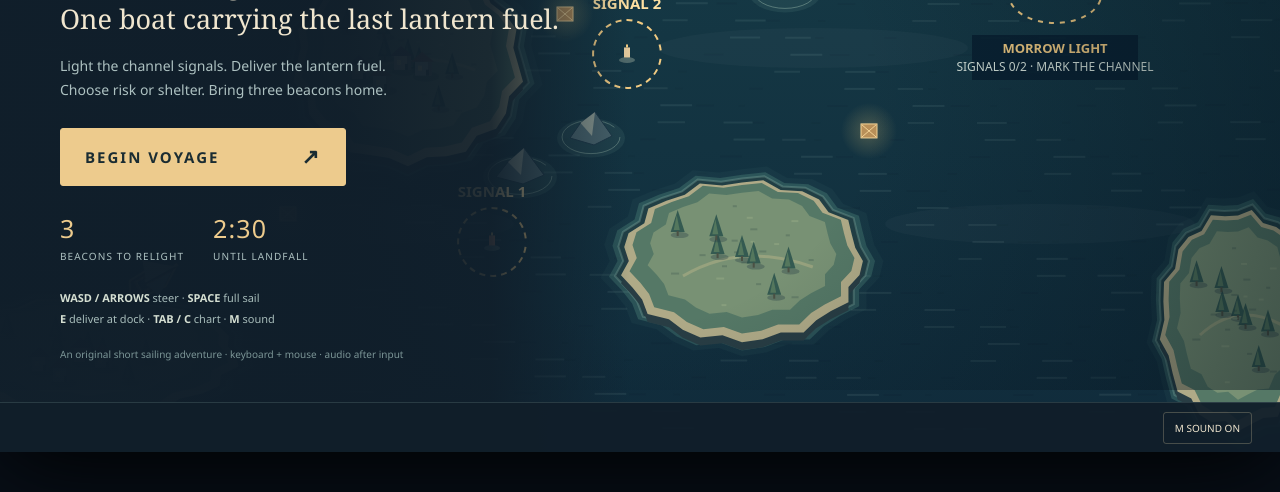
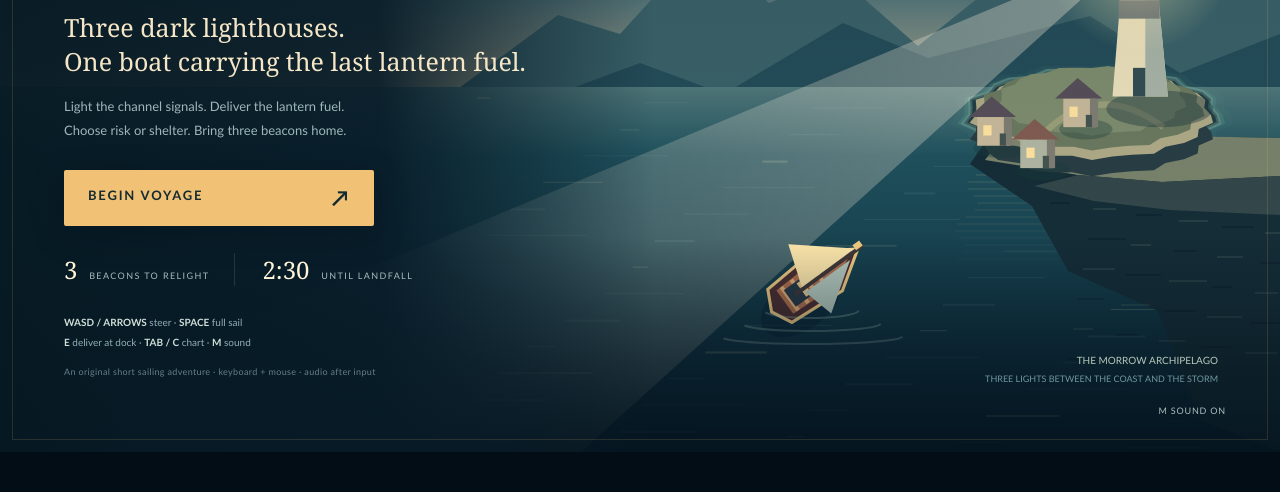
Before and after one commit to Omega4T/tidebound-stormcourier, a plain HTML site: page game/index.html in a window 1280 px wide. Shown: the part 308-800 px from the top of the page. Drawn offline with Linux system fonts and the light colour scheme; animation ran at ten frames a second.

Commit message:
Redesign nautical UI and add original cinematic title scene

```diff
--- a/game/src/main.js
+++ b/game/src/main.js
@@ -2,6 +2,7 @@ import { createVoyage, startVoyage, interact, chooseDock } from './campaign.js';
 import { REGIONS, distance } from './regions.js';
 import { updateSailing } from './sailing.js';
 import { drawWorld } from './coastal-art.js';
+import { drawTitleScene } from './title-scene.js';
 import { unlockAudio, toggleSound, playCue } from './audio.js';
 import { pauseScreen, dockScreen, resultScreen, voyageScore } from './screens.js';
 
@@ -92,7 +93,8 @@ function frame(time) {
     left: keys.has('a') || keys.has('arrowleft'), right: keys.has('d') || keys.has('arrowright'),
     up: keys.has('w') || keys.has('arrowup'), down: keys.has('s') || keys.has('arrowdown'), boost: keys.has(' '),
   }, dt);
-  drawWorld(context, state, time / 1000);
+  if (state.phase === 'title') drawTitleScene(context, time / 1000);
+  else drawWorld(context, state, time / 1000);
   for (const event of state.events.splice(0)) playCue(event);
   updateInterface(); requestAnimationFrame(frame);
 }
--- /dev/null
+++ b/game/src/title-scene.js
@@ -0,0 +1,82 @@
+// A dedicated, original title-screen seascape. This is the real menu renderer.
+import { polygon, ellipse, drawBoat, drawIsland } from './coastal-art.js';
+import { REGIONS } from './regions.js';
+
+function paintSky(ctx, time) {
+  const sky = ctx.createLinearGradient(0, 0, 0, 390);
+  sky.addColorStop(0, '#082332');
+  sky.addColorStop(.58, '#326373');
+  sky.addColorStop(1, '#c4b290');
+  ctx.fillStyle = sky;
+  ctx.fillRect(0, 0, 1280, 390);
+  ellipse(ctx, 1010, 158, 57, 57, '#f5dfac');
+  ellipse(ctx, 1014, 156, 51, 51, '#f2ddb0');
+  for (let i = 0; i < 7; i++) {
+    const x = 560 + i * 118 + Math.sin(time * .035 + i) * 12;
+    ellipse(ctx, x, 90 + i % 3 * 46, 150, 12, '#98b1ae0d');
+  }
+  polygon(ctx, [[440,370],[558,283],[620,302],[703,211],[769,271],
+    [838,244],[918,314],[1033,222],[1140,272],[1280,205],[1280,420]], '#3b6269');
+  polygon(ctx, [[500,383],[640,331],[724,362],[843,291],[928,326],
+    [1090,284],[1180,341],[1280,302],[1280,430]], '#244d59');
+  ctx.strokeStyle = '#182f3c'; ctx.lineWidth = 1.5;
+  for (let i = 0; i < 5; i++) {
+    const x = 750 + i * 37, y = 130 + Math.sin(i * 5) * 17;
+    ctx.beginPath(); ctx.moveTo(x - 5,y + 1);ctx.quadraticCurveTo(x,y - 5,x + 5,y + 1);ctx.stroke();
+  }
+}
+
+function paintWater(ctx, time) {
+  const sea = ctx.createLinearGradient(0, 350, 0, 720);
+  sea.addColorStop(0, '#547b7d');sea.addColorStop(.2, '#1f515d');sea.addColorStop(1, '#081f30');
+  ctx.fillStyle = sea;ctx.fillRect(0, 355, 1280, 365);
+  for (let i = 0; i < 68; i++) {
+    const y = 365 + i * 5.3;
+    const x = 470 + (i * 173.7) % 900;
+    const length = 13 + (i * 31) % 90;
+    ctx.fillStyle = i % 4 === 0 ? '#e7d8a333' : '#afd1c217';
+    ctx.fillRect(x + Math.sin(time * .4 + i) * 8, y, length, 1 + (i % 3 === 0));
+  }
+  for (let i = 0; i < 24; i++) {
+    const y = 365 + i * 7;
+    ctx.fillStyle = `rgba(247,218,158,${.15 * (1 - i / 24)})`;
+    ctx.fillRect(1000 - i * 2 + Math.sin(time + i) * 8, y, 18 + i * 4, 2);
+  }
+}
+
+function paintHeadland(ctx, time) {
+  polygon(ctx, [[970,432],[1003,384],[1095,372],[1176,404],[1280,406],[1280,720],
+    [1200,688],[1158,579],[1068,539],[1032,474]], '#152d37');
+  polygon(ctx, [[985,428],[1018,384],[1100,377],[1182,404],[1280,406],
+    [1280,444],[1162,450],[1078,443]], '#78826b');
+  polygon(ctx, [[1034,454],[1078,443],[1162,450],[1280,444],[1280,483],
+    [1170,478],[1094,469]], '#33474a');
+  for (let i = 0; i < 27; i++) {
+    const x = 1050 + (i * 43) % 220, y = 470 + i * 6;
+    ctx.fillStyle = i % 2 ? '#71827b31' : '#030f223e';
+    ctx.fillRect(x,y,20 + i % 7 * 3,2);
+  }
+  // Scale the game's own island/lighthouse art into the menu composition.
+  ctx.save();ctx.translate(1092,383);ctx.scale(2.05,2.05);
+  drawIsland(ctx, {x:0,y:0,rx:58,ry:21,light:true,village:true},
+    {...REGIONS[0],land:'#6a795f',grass:'#7e8d6e'}, time, true);
+  ctx.restore();
+}
+
+export function drawTitleScene(ctx, time) {
+  paintSky(ctx, time);paintWater(ctx, time);paintHeadland(ctx, time);
+  // The courier vessel stays the same design as the playable boat.
+  ctx.save();ctx.translate(813,550 + Math.sin(time * .65) * 3);ctx.scale(2.05,2.05);
+  drawBoat(ctx,{x:0,y:0,angle:-.63,fullSail:true,invulnerable:0},time);ctx.restore();
+  ctx.strokeStyle = '#bad4c54a';ctx.lineWidth = 2;
+  for (let i = 0; i < 3; i++) {
+    ctx.beginPath();ctx.ellipse(811,578 + i * 13,48 + i * 22,8,0,.1,Math.PI * .9);ctx.stroke();
+  }
+  const fade=ctx.createLinearGradient(0,0,0,720);
+  fade.addColorStop(0,'#04131d25');fade.addColorStop(.7,'#04131d00');fade.addColorStop(1,'#04131dd9');
+  ctx.fillStyle=fade;ctx.fillRect(0,0,1280,720);
+  ctx.fillStyle='#b7c9bb';ctx.textAlign='right';ctx.font='10px Trebuchet MS';
+  ctx.fillText('THE MORROW ARCHIPELAGO',1218,632);
+  ctx.fillStyle='#6f989f';ctx.font='9px Trebuchet MS';
+  ctx.fillText('THREE LIGHTS BETWEEN THE COAST AND THE STORM',1218,650);
+}
--- a/game/style.css
+++ b/game/style.css
@@ -1,77 +1,94 @@
 * { box-sizing: border-box; }
-:root { color-scheme: dark; --gold: #edcb8d; --cream: #f0e6cf; --muted: #adc1c1; --ink: #101e2a; --mint: #9bd7bd; }
-body { margin: 0; background: #080f18; color: var(--cream); font-family: 'Segoe UI', system-ui, sans-serif; overflow: hidden; }
-button { font: inherit; cursor: pointer; color: var(--cream); border: 1px solid #c6bb954d; background: #17313d; border-radius: 3px; transition: background .15s, border-color .15s; }
-button:hover { background: #2a4851; border-color: var(--gold); }
-button:focus-visible { outline: 3px solid var(--mint); outline-offset: 4px; }
-button:disabled { opacity: .43; cursor: default; }
-button.primary { background: var(--gold); color: #1a2c32; border-color: var(--gold); padding: 18px 24px; font-size: 15px; letter-spacing: 2px; font-weight: 800; }
-button.primary:hover { background: #ffe3aa; }
-[hidden] { display: none !important; }
-#viewport { position: absolute; width: 100vw; height: 100vh; display: grid; place-items: center; }
-#stage { position: relative; width: 1280px; height: 720px; flex-shrink: 0; transform-origin: center; overflow: hidden; background: #173e49; box-shadow: 0 12px 90px #000; }
-canvas { position: absolute; inset: 0; }
-.eyebrow { color: var(--gold); font-size: 11px; font-weight: 700; letter-spacing: 2.5px; }
-#hud { position: absolute; top: 0; left: 0; width: 100%; height: 100px; padding: 20px 30px; display: flex; align-items: center; gap: 28px; background: #101e2af2; border-bottom: 1px solid #b4c3b62b; }
-.identity { width: 345px; display: grid; gap: 3px; }
-.identity strong { font: 26px Georgia, serif; }
-#mission { color: var(--muted); font-size: 12px; }
-.instrument { min-width: 110px; display: grid; gap: 4px; }
-.instrument > span { color: var(--muted); font-size: 10px; letter-spacing: 1.5px; }
-.instrument > strong { font: 600 24px system-ui; line-height: 1.1; }
-.instrument small { color: #acc0bd; font-size: 10px; }
-.supply { min-width: 135px; }
-.clock { margin-left: auto; min-width: 176px; }
-.clock strong { color: var(--gold); font-variant-numeric: tabular-nums; }
-.meter { height: 4px; background: #45616c; margin-top: 2px; width: 110px; }
-.meter i { display: block; height: 100%; background: var(--mint); transition: width .1s; }
-#sail-meter { background: var(--gold); }
-#voyage-path { position: absolute; top: 112px; left: 30px; display: flex; align-items: center; gap: 13px; font-size: 10px; letter-spacing: 1px; color: #c5d4ce; }
-.path-node { padding: 7px 12px; border: 1px solid #9cbdb755; background: #102634cc; }
-.path-node.lit { color: var(--gold); border-color: #edcb8d88; }
-.path-node.current { background: #edcb8d; color: #18303a; }
-.title-panel { position: absolute; left: 0; top: 0; width: 630px; height: 720px; padding: 55px 0 20px 60px; background: linear-gradient(90deg, #101e2afa 55%, #101e2ae6 78%, #101e2a00); }
-h1 { font: 72px Georgia, serif; letter-spacing: 2px; font-weight: normal; line-height: .96; margin: 30px 0 28px; color: #f5e8c9; }
-h1 span { display: block; font: 17px system-ui; font-weight: 500; letter-spacing: 10px; margin-top: 14px; color: var(--gold); }
-.premise { font: 27px/1.3 Georgia, serif; margin: 0 0 18px; }
-.description { color: var(--muted); font-size: 14px; line-height: 1.7; margin: 0 0 26px; }
-#start { min-width: 286px; text-align: left; }
-#start span { float: right; font-size: 21px; line-height: 18px; }
-.title-rules { display: flex; gap: 29px; margin-top: 25px; color: var(--muted); font-size: 10px; letter-spacing: 1.1px; }
-.title-rules b { color: var(--gold); display: block; font-size: 25px; font-weight: 500; margin-bottom: 4px; }
-.controls-title { color: #a7bcba; font-size: 11px; line-height: 1.9; margin-top: 25px; }
-.controls-title b { font-weight: 600; color: #d5dfd2; }
-.fine { display: block; color: #7c9697; font-size: 10px; margin-top: 17px; }
-#controls { position: absolute; bottom: 0; left: 0; right: 0; height: 50px; background: #101e2af2; border-top: 1px solid #9cbdb72e; display: flex; align-items: center; justify-content: space-between; padding: 0 28px; font-size: 10px; color: #b0c0bb; letter-spacing: 1px; }
-#controls b { color: var(--cream); font-weight: 600; }
-#controls div { display: flex; gap: 8px; }
-#controls button { font-size: 10px; padding: 8px 11px; background: transparent; }
-body.title #controls > span, body.title #chart-button, body.title #pause-button { visibility: hidden; }
-#notice { position: absolute; bottom: 70px; left: 50%; transform: translateX(-50%); width: max-content; max-width: 850px; text-align: center; padding: 12px 22px; background: #101e2aeb; border: 1px solid #ccb98c66; color: #f1dbac; font-size: 13px; box-shadow: 0 6px 30px #05151d66; }
-#dock-prompt { position: absolute; bottom: 142px; left: 50%; transform: translateX(-50%); display: flex; gap: 14px; align-items: center; padding: 15px 23px; background: #f0d397; color: #19313a; font-size: 14px; letter-spacing: 1px; box-shadow: 0 4px 20px #0d2537aa; }
-#dock-prompt small { font-size: 10px; letter-spacing: .5px; }
-kbd { border: 1px solid currentColor; padding: 7px 10px; font: bold 18px system-ui; }
-.modal { position: absolute; top: 172px; left: 260px; width: 760px; padding: 28px 34px; background: #102431f5; border: 1px solid #bda77b99; box-shadow: 0 18px 100px #061420bb; }
-.modal h2 { font: 39px Georgia, serif; margin: 10px 0 10px; color: var(--cream); }
-.modal p { color: var(--muted); font-size: 14px; line-height: 1.6; margin: 9px 0 17px; }
-.summary { display: flex; gap: 25px; padding: 15px 0 19px; border-bottom: 1px solid #94aba34d; margin-bottom: 16px; }
-.summary > div { flex: 1; color: var(--muted); font-size: 10px; letter-spacing: 1px; }
-.summary strong { display: block; color: var(--gold); font-size: 30px; margin-bottom: 4px; font-weight: 500; }
-.shop { display: flex; gap: 10px; margin: 18px 0; }
-.shop button { flex: 1; text-align: left; padding: 14px 12px; min-height: 86px; }
-.shop b { display: block; color: var(--gold); font-size: 13px; margin-bottom: 8px; }
-.shop small { color: #bccbc2; font-size: 11px; line-height: 1.5; }
-.route-row { display: flex; gap: 15px; align-items: center; margin: 17px 0 20px; }
-.route-row button { padding: 10px 13px; font-size: 12px; color: var(--gold); }
-.route-row span { font-size: 12px; color: var(--muted); max-width: 380px; line-height: 1.5; }
-.modal .primary { padding: 14px 20px; font-size: 12px; }
-.modal .secondary { padding: 14px 20px; font-size: 12px; margin-left: 10px; }
-#chart { position: absolute; left: 700px; top: 162px; width: 520px; padding: 23px; border: 1px solid #b9a575; background: #172c38f7; box-shadow: 0 20px 60px #071825b0; }
-#chart h2 { font: 30px Georgia, serif; margin: 7px 0 15px; }
-#chart p { font-size: 12px; color: var(--muted); line-height: 1.6; }
-.chart-row { display: flex; align-items: center; gap: 16px; border-top: 1px solid #9aada044; padding: 14px 0; }
-.chart-row .badge { border: 1px solid #c5b07c; color: var(--gold); width: 33px; height: 33px; display: grid; place-items: center; }
-.chart-row strong { font-size: 14px; }
-.chart-row small { display: block; color: #a9bdb6; margin-top: 4px; font-size: 11px; }
-#close-chart { padding: 10px 20px; width: 100%; margin-top: 12px; font-size: 11px; }
-.loss-label { color: #eda28e; }
+:root { color-scheme:dark; --gold:#f1c176; --cream:#fff3d8; --muted:#9fb5ba; --ink:#071a26; --mint:#9edfd0; --line:#a3bfb52b; }
+body { margin:0; overflow:hidden; background:#030d16; color:var(--cream); font-family:'Trebuchet MS','Segoe UI',sans-serif; }
+button { font:inherit; cursor:pointer; border:1px solid #e3cd9a55; color:var(--cream); background:#102e3a; border-radius:2px; transition:background .15s,transform .15s; }
+button:hover { background:#214653; border-color:var(--gold); }
+button:active { transform:translateY(1px); }
+button:focus-visible { outline:3px solid var(--mint); outline-offset:4px; }
+button:disabled { opacity:.38; cursor:not-allowed; }
+button.primary { background:var(--gold); color:#152b32; border:0; padding:17px 24px; font-size:13px; letter-spacing:1.8px; font-weight:800; }
+button.primary:hover { background:#ffe1a4; }
+[hidden] { display:none !important; }
+#viewport { position:absolute; width:100vw; height:100vh; }
+#stage { position:relative; width:1280px; height:720px; transform-origin:center; overflow:hidden; background:#102e3a; }
+#stage::after { content:''; pointer-events:none; position:absolute; inset:12px; border:1px solid #f1c17625; z-index:15; }
+canvas { position:absolute; inset:0; }
+.eyebrow { color:var(--gold); font-size:10px; font-weight:700; letter-spacing:2.4px; line-height:1.4; }
+/* The title is a real interactive scene, not a separate poster. */
+.title-panel { position:absolute; inset:0 auto 0 0; width:655px; padding:64px 0 30px 64px; background:linear-gradient(90deg,#061923f5 0%,#071b27ed 58%,#071b2700 100%); }
+.title-panel>.eyebrow { display:flex; align-items:center; gap:14px; color:#b4cbc8; font-size:10px; letter-spacing:3px; }
+.title-panel>.eyebrow::before { content:'✦'; color:var(--gold); font-size:20px; }
+h1 { margin:46px 0 27px; font:normal 91px/.86 Georgia,'Times New Roman',serif; letter-spacing:-4px; color:#fff0ce; text-shadow:0 3px 30px #0005; }
+h1 span { display:block; margin:20px 0 0 4px; font:700 13px/1.2 'Trebuchet MS',sans-serif; color:var(--gold); letter-spacing:11px; }
+.premise { font:25px/1.35 Georgia,serif; color:#f4e6c7; margin:0 0 17px; }
+.description { color:#9fb7bc; font-size:13px; line-height:1.8; margin:0 0 28px; max-width:420px; }
+#start { width:310px; text-align:left; height:56px; box-shadow:0 8px 32px #020d1340; }
+#start span { float:right; font-size:22px; margin-top:-3px; }
+.title-rules { display:flex; gap:27px; margin-top:27px; color:#a6bdbe; font-size:9px; letter-spacing:1.4px; }
+.title-rules span { padding-right:25px; border-right:1px solid var(--line); }
+.title-rules span:last-child { border:0; }
+.title-rules b { color:var(--cream); display:inline; font:24px Georgia,serif; margin-right:8px; letter-spacing:0; }
+.controls-title { color:#93aeb4; font-size:10px; line-height:2; margin-top:26px; }
+.controls-title b { color:#d0ded7; font-size:10px; font-weight:700; }
+.fine { display:block; color:#647f88; font-size:9px; letter-spacing:.35px; margin-top:14px; }
+/* Playing HUD: instruments frame the sea without covering it. */
+#hud { position:absolute; left:28px; right:28px; top:24px; height:80px; display:flex; align-items:center; gap:24px; padding:12px 22px; background:#061c28f5; border:1px solid #b8d0c036; box-shadow:0 10px 40px #0002; }
+.identity { width:350px; flex-shrink:0; display:grid; gap:4px; border-right:1px solid var(--line); padding-right:16px; }
+.identity .eyebrow { font-size:8px; letter-spacing:2px; }
+.identity strong { font:25px Georgia,serif; }
+#mission { color:#a9c4bd; font-size:9px; line-height:1.35; max-width:310px; letter-spacing:.25px; }
+.instrument { min-width:112px; display:grid; gap:4px; }
+.instrument>span { color:#7f9ea6; font-size:8px; letter-spacing:1.6px; }
+.instrument>strong { font:600 19px/1.1 'Trebuchet MS',sans-serif; font-variant-numeric:tabular-nums; }
+.instrument small { color:#8aabb1; font-size:9px; }
+.supply { min-width:126px; }
+.clock { margin-left:auto; min-width:170px; border-left:1px solid var(--line); padding-left:22px; }
+.clock strong { color:var(--gold); font:30px/.9 Georgia,serif; }
+.clock small { font-size:8px; }
+.meter { height:3px; width:105px; margin-top:3px; background:#365560; }
+.meter i { display:block; height:100%; background:var(--mint); transition:width .1s; }
+#sail-meter { background:var(--gold); }
+#voyage-path { position:absolute; top:116px; left:50px; display:flex; gap:12px; align-items:center; color:#71959c; font-size:9px; }
+.path-node { padding:7px 11px; color:#8faeb3; background:#071f2bdf; border-bottom:1px solid #9eb5ad33; font-size:9px; letter-spacing:.7px; }
+.path-node.current { color:var(--gold); border-color:var(--gold); }
+.path-node.lit { color:#ace6ca; border-color:#94d7bc; }
+#controls { position:absolute; bottom:23px; left:29px; right:29px; height:37px; display:flex; justify-content:space-between; align-items:center; padding:0 17px; background:#061b28ed; border-top:1px solid #c0cdbf33; color:#73979f; font-size:9px; letter-spacing:.8px; }
+#controls b { color:#bbcfcb; font-weight:600; }
+#controls div { display:flex; gap:15px; }
+#controls button { padding:7px 8px; border:0; background:none; font-size:9px; color:#aac0c0; letter-spacing:.8px; }
+body.title #controls { background:none; border:0; }
+body.title #controls>span,body.title #chart-button,body.title #pause-button { visibility:hidden; }
+#notice { position:absolute; bottom:76px; left:50%; transform:translateX(-50%); padding:12px 24px; background:#061e2bf2; color:#ecd4a0; border:1px solid #d0b57760; max-width:860px; font-size:11px; text-align:center; box-shadow:0 8px 20px #00101950; }
+#dock-prompt { position:absolute; bottom:136px; left:50%; transform:translateX(-50%); display:flex; gap:17px; align-items:center; background:#efd09c; color:#193039; padding:15px 23px; font-size:12px; letter-spacing:1px; box-shadow:0 12px 40px #0005; }
+#dock-prompt small { font-size:9px; letter-spacing:.25px; }
+kbd { padding:7px 10px; border:1px solid currentColor; font:700 17px 'Trebuchet MS',sans-serif; }
+/* Harbor journal and real voyage results. */
+.modal { position:absolute; left:260px; top:163px; width:760px; padding:31px 35px 29px; background:#08212ff7; border:1px solid #d3b7807a; box-shadow:0 20px 90px #00101bcc; }
+.modal::before { content:''; position:absolute; inset:7px; border:1px solid #e4c99824; pointer-events:none; }
+.modal>.eyebrow { letter-spacing:2px; font-size:9px; }
+.modal h2 { margin:10px 0 14px; font:35px/1.1 Georgia,serif; letter-spacing:-.6px; }
+.modal p { color:#91b0b6; font-size:12px; line-height:1.65; margin:11px 0 17px; }
+.summary { display:flex; padding:15px 0 17px; margin-bottom:15px; border-top:1px solid var(--line); border-bottom:1px solid var(--line); gap:24px; }
+.summary>div { flex:1; color:#779ca5; font-size:8px; letter-spacing:1.1px; }
+.summary strong { display:block; margin-bottom:6px; font:30px Georgia,serif; color:var(--gold); letter-spacing:-1px; }
+.shop { display:grid; grid-template-columns:repeat(3,1fr); gap:11px; margin:18px 0; }
+.shop button { position:relative; min-height:100px; text-align:left; padding:18px 13px 14px; background:#163544; border-color:#9ab6b33a; }
+.shop button:hover { background:#214756; }
+.shop b { display:block; color:#e8d5ad; font-size:11px; line-height:1.5; letter-spacing:.5px; margin-bottom:7px; }
+.shop small { color:#91adb2; font-size:10px; line-height:1.6; }
+.route-row { display:flex; gap:16px; align-items:center; margin:18px 0 23px; }
+.route-row button { padding:12px; min-width:190px; color:var(--gold); font-size:10px; background:#061a25; }
+.route-row span { color:#86a8ae; font-size:10px; line-height:1.7; }
+.modal .primary { padding:15px 19px; font-size:11px; }
+.modal .secondary { background:transparent; padding:14px 17px; margin-left:9px; font-size:10px; }
+.loss-label { color:#efab98; }
+#chart { position:absolute; top:160px; right:54px; width:520px; padding:25px; background:#ece1c4; color:#223e44; border:1px solid #fff0c8; box-shadow:0 18px 80px #00121baa; }
+#chart .eyebrow { color:#8a5e35; }
+#chart h2 { font:29px Georgia,serif; margin:8px 0 17px; color:#25434a; }
+#chart p { font-size:11px; line-height:1.65; color:#536b68; }
+.chart-row { display:flex; gap:15px; align-items:center; padding:15px 0; border-top:1px solid #728b7c55; }
+.chart-row .badge { display:grid; place-items:center; width:32px; height:32px; flex-shrink:0; border:1px solid #967346; border-radius:50%; color:#785126; font:21px Georgia,serif; }
+.chart-row strong { font-size:12px; }
+.chart-row small { display:block; margin-top:5px; font-size:10px; color:#637b75; line-height:1.5; }
+#close-chart { margin-top:12px; width:100%; padding:12px; background:#173a43; color:#f6e9c7; font-size:10px; letter-spacing:1px; }
+@media(prefers-reduced-motion:reduce) { button,.meter i { transition:none; } }
```
Also changed, not shown: screenshots/1-stormcourier.jpg, screenshots/2-running-tide.jpg, screenshots/3-harbor-decisions.jpg, screenshots/4-coast-restored.jpg.
